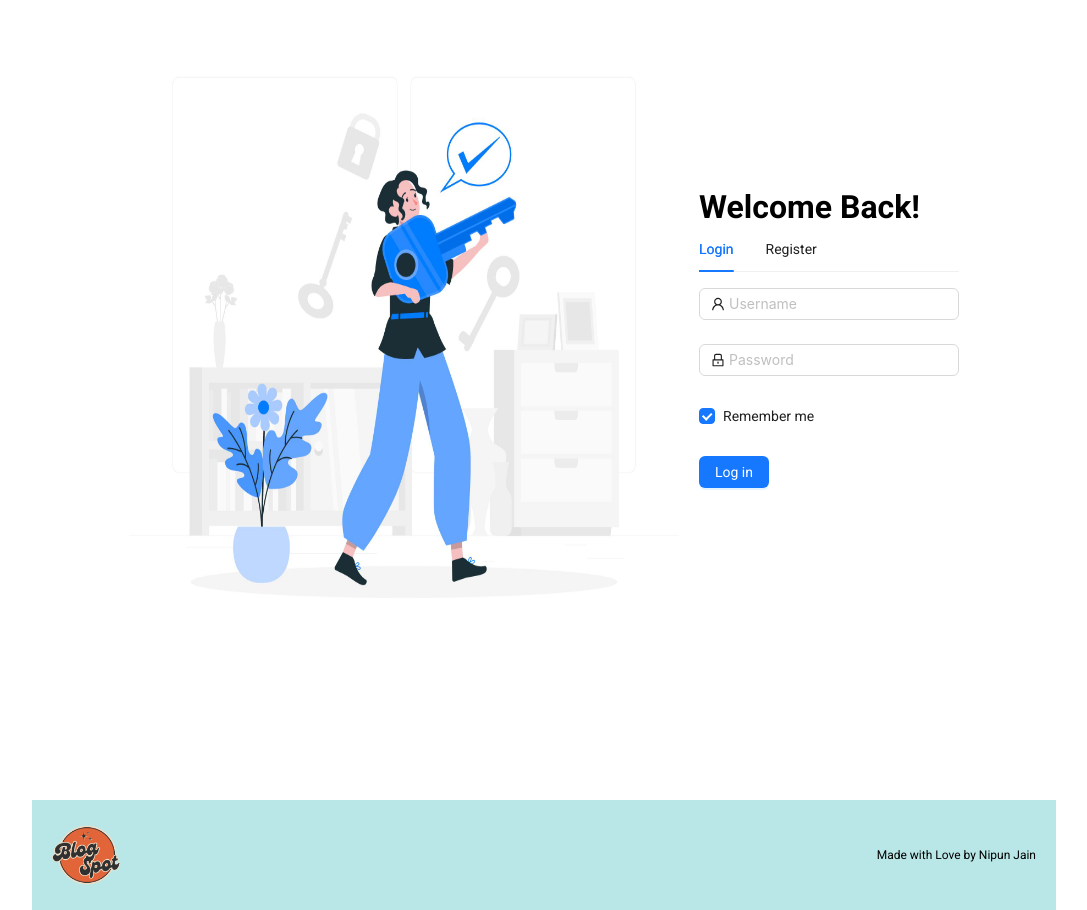
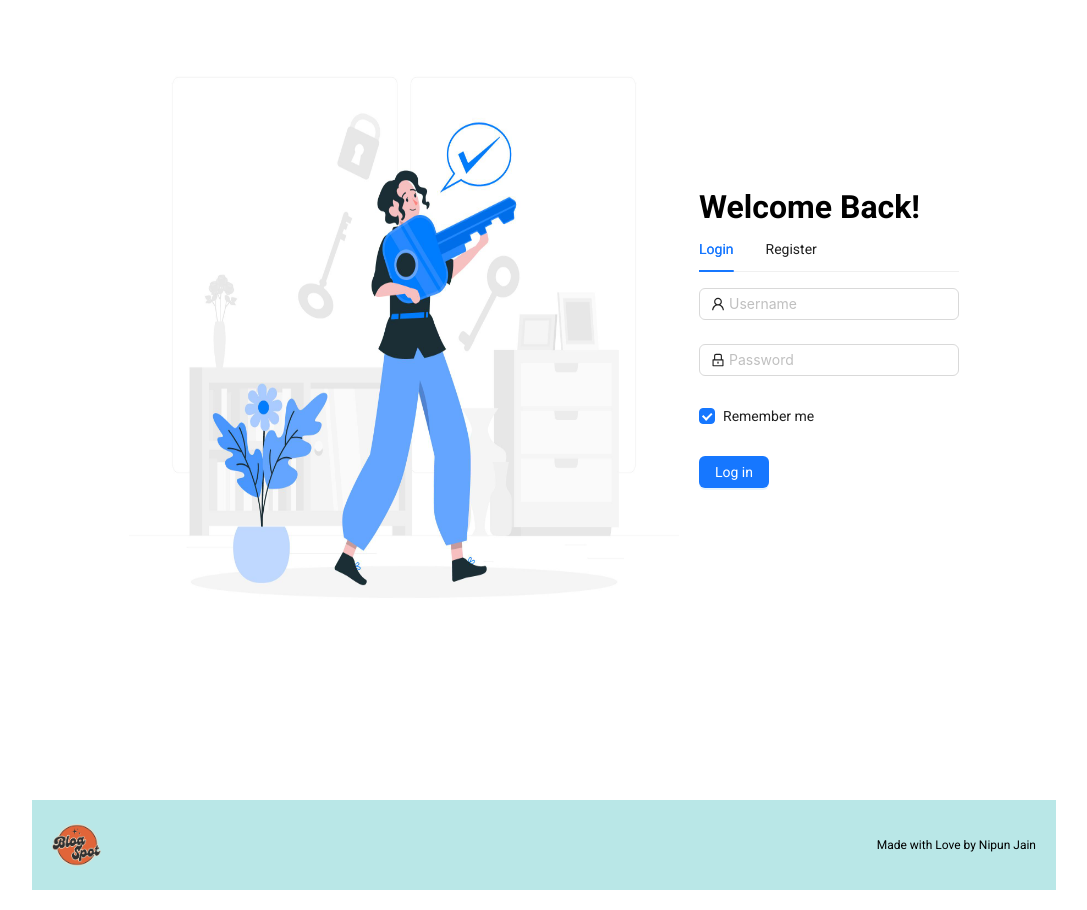
Before and after one commit to codenipun/Blog-App-Frontend, a React (Create React App) app: page /login in a window 1280 px wide. Shown: the whole page, without its empty margins (96-1183 px from the left). Built offline with nearby package versions, Linux system fonts and the light colour scheme.

Commit message:
handles some edge cased

```diff
--- a/src/Components/Footer/footer.scss
+++ b/src/Components/Footer/footer.scss
@@ -7,7 +7,7 @@
     justify-content: space-between;
     font-size: 12px;
     img{
-        height: 70px;
+        height: 50px;
     }
     span{
 
--- a/src/Pages/Home/Home.jsx
+++ b/src/Pages/Home/Home.jsx
@@ -2,15 +2,12 @@ import React, { useEffect, useRef, useState } from "react";
 import { Link, useLocation } from "react-router-dom";
 import "./home.scss";
 import axios from "axios";
-import ReactQuill from "react-quill";
 import Loader from "../../Components/Loader/Loader";
 
 const Home = () => {
   const [posts, setPosts] = useState([]);
   const cat = useLocation().search;
   const [loading, setLoading] = useState(false);
-
-  const quillRef = useRef(null);
 
   const handleConvertToPlainText = (quillData) => {
     const tempElement = document.createElement('div');
@@ -22,8 +19,6 @@ const Home = () => {
     if (lines.length > 4) {
       truncatedText += '...';
     }
-
-    // setPlainText(truncatedText);
     return truncatedText;
   };
 
@@ -44,7 +39,7 @@ const Home = () => {
   return (
     <div className="home">
       <div className="posts">
-        {loading ? <Loader length={'50vh'}/> : posts.length!==0 ? posts.map((post) => (
+        {loading ? <Loader length={'50vh'}/> : posts?.length!==0 ? posts?.map((post) => (
           <div className="post" key={post.id}>
             <div className="img">
               <img src={post.img} alt="" />
```
